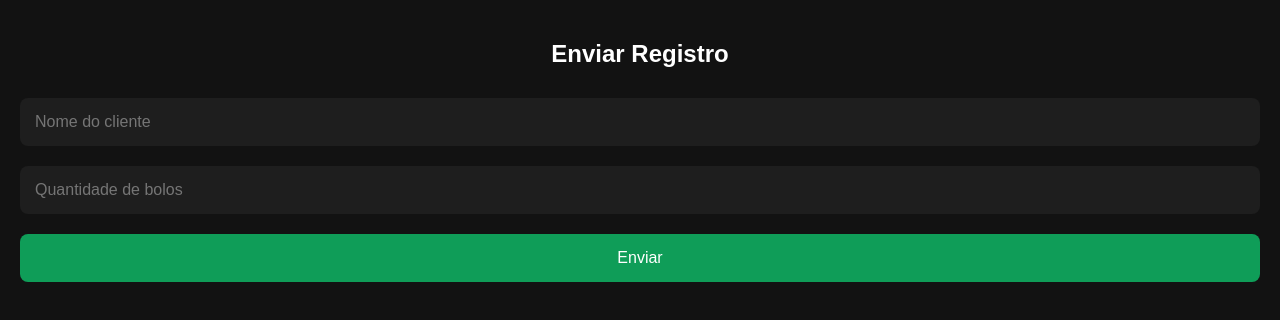
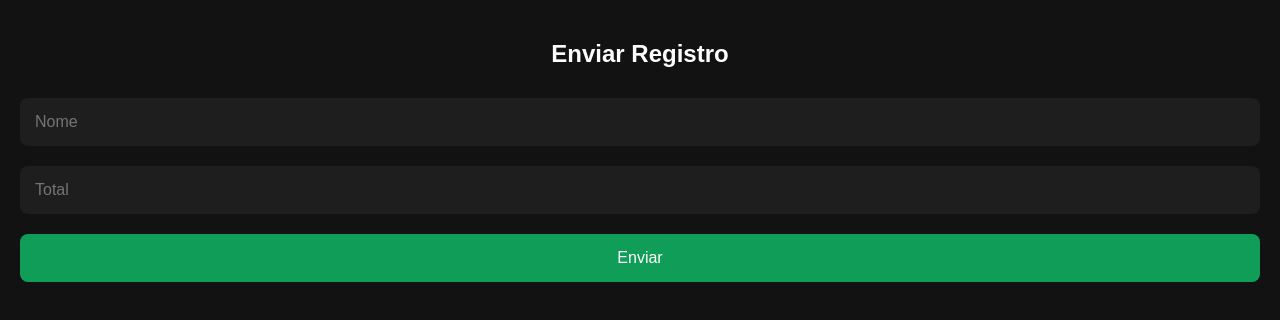
Before and after one commit to meetsscripter/company, a plain HTML site: page index.html in a window 1280 px wide. Drawn offline with Linux system fonts and the light colour scheme.

Commit message:
Update index.html

```diff
--- a/index.html
+++ b/index.html
@@ -4,6 +4,10 @@
 <meta charset="UTF-8" />
 <meta name="viewport" content="width=device-width, initial-scale=1" />
 <title>Registro Rápido</title>
+
+<!-- Ícone da aba (favicon) -->
+<link rel="icon" type="image/png" href="Logo.png" />
+
 <style>
   body {
     background: #121212;
@@ -98,8 +102,8 @@
 </head>
 <body>
   <h2>Enviar Registro</h2>
-  <input type="text" id="nome" placeholder="Nome do cliente" autocomplete="off" />
-  <input type="number" id="total" placeholder="Quantidade de bolos" autocomplete="off" />
+  <input type="text" id="nome" placeholder="Nome" autocomplete="off" />
+  <input type="number" id="total" placeholder="Total" autocomplete="off" />
   <button id="botao" onclick="enviar()">Enviar</button>
 
   <div id="overlay" role="alert" aria-live="assertive" aria-atomic="true" aria-hidden="true">
```
